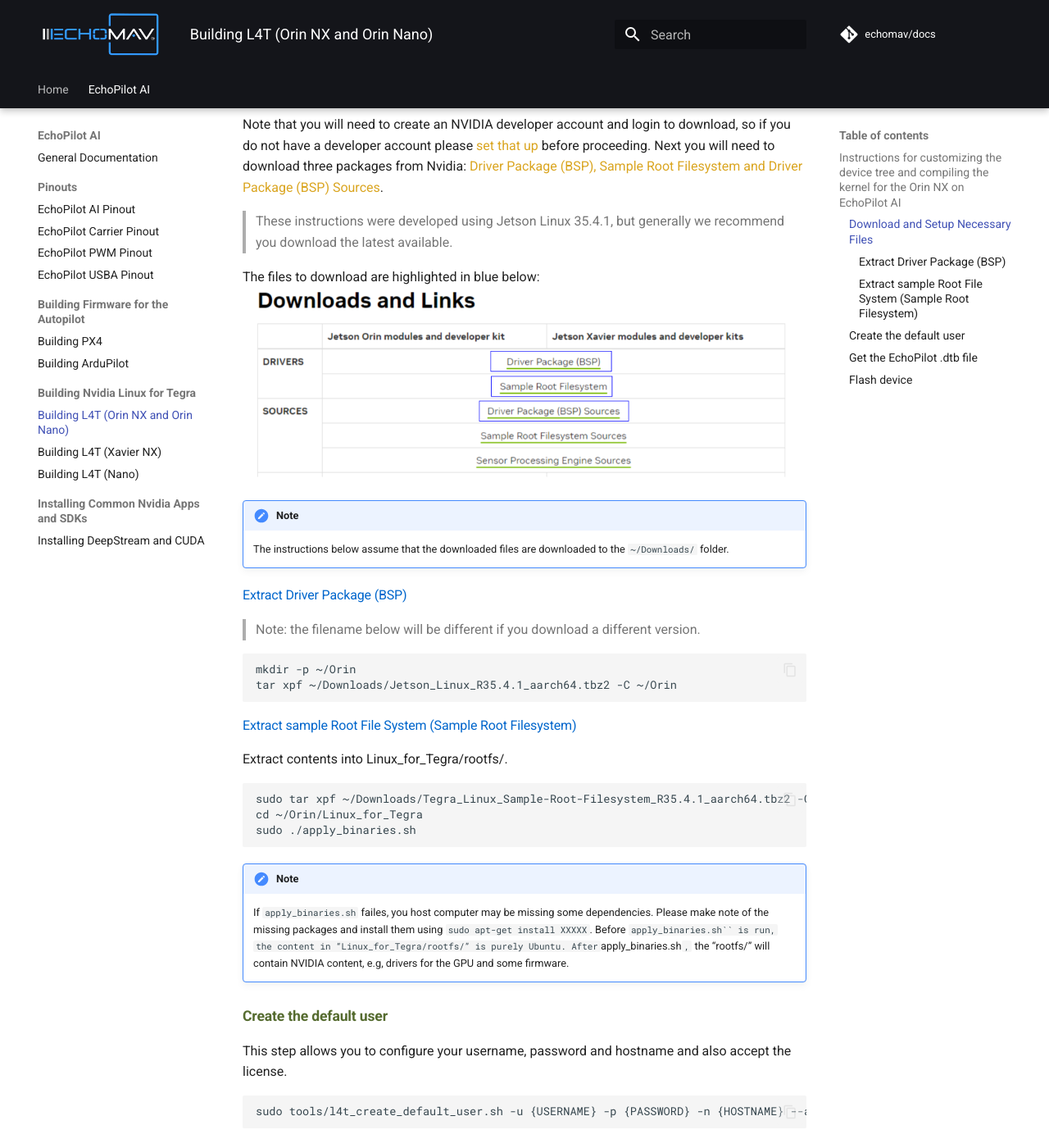
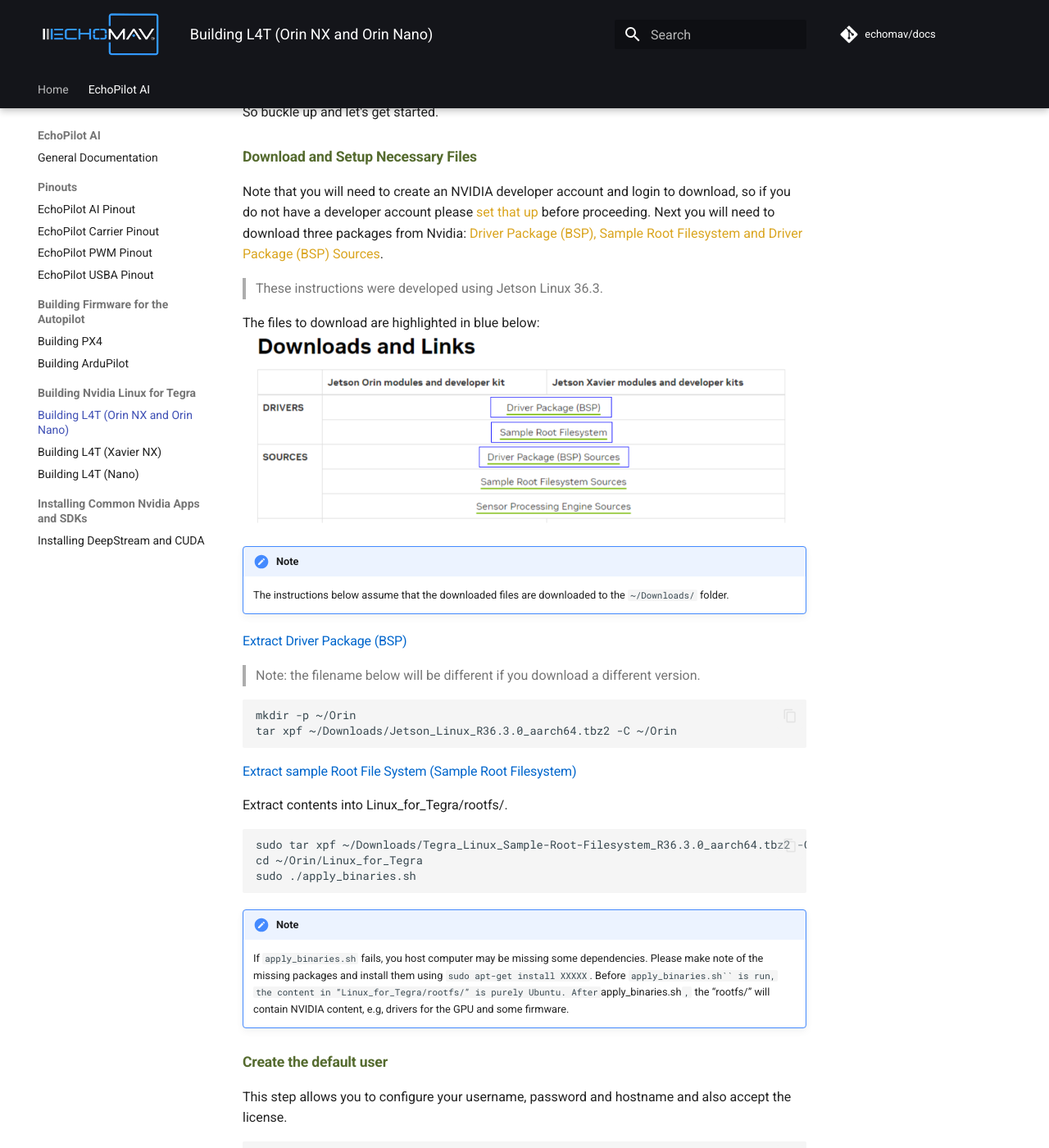
Before and after one commit to EchoMAV/docs, an MkDocs documentation site: the page built from docs/compile_l4t_orin.md, in a window 1280 px wide and 1400 px high, scrolled down 1010 px. Shown: the whole window at 82% size. Built offline with MkDocs 1.6.1 and Material for MkDocs 9.7.7, drawn with Linux system fonts in a browser that asks for light colours; comment, search, counter and statistics services are not loaded; the version menu is left out; some of the changed text lies outside the part shown.

Commit message:
update L4T build for 36.3 on Orin

````diff
--- a/docs/compile_l4t_orin.md
+++ b/docs/compile_l4t_orin.md
@@ -1,4 +1,6 @@
 # Compiling L4T for the Jetson Orin NX and Orin Nano on the EchoPilot AI
+
+# Updated for L4T 36.3
 
 ## Instructions for customizing the device tree and compiling the kernel for the Orin NX on EchoPilot AI
 
@@ -22,13 +24,12 @@
 
 So buckle up and let's get started.
 
-
 ### Download and Setup Necessary Files
 
 Note that you will need to create an NVIDIA developer account and login to download, so if you do not have a developer account please [set that up](https://developer.nvidia.com/login) before proceeding.
-Next you will need to download three packages from Nvidia: [Driver Package (BSP), Sample Root Filesystem and Driver Package (BSP) Sources](https://developer.nvidia.com/embedded/jetson-linux-r3541).
+Next you will need to download three packages from Nvidia: [Driver Package (BSP), Sample Root Filesystem and Driver Package (BSP) Sources](https://developer.nvidia.com/embedded/jetson-linux-r363).
 
-> These instructions were developed using Jetson Linux 35.4.1, but generally we recommend you download the latest available.
+> These instructions were developed using Jetson Linux 36.3.
 
 The files to download are highlighted in blue below:
 ![l4t_downloads_orin](assets/l4t_downloads_orin.png)
@@ -41,18 +42,18 @@
 
 ```
 mkdir -p ~/Orin
-tar xpf ~/Downloads/Jetson_Linux_R35.4.1_aarch64.tbz2 -C ~/Orin
+tar xpf ~/Downloads/Jetson_Linux_R36.3.0_aarch64.tbz2 -C ~/Orin
 ```
 
 #### Extract sample Root File System  (Sample Root Filesystem)
 Extract contents into Linux_for_Tegra/rootfs/.
 ```
-sudo tar xpf ~/Downloads/Tegra_Linux_Sample-Root-Filesystem_R35.4.1_aarch64.tbz2 -C ~/Orin/Linux_for_Tegra/rootfs/
+sudo tar xpf ~/Downloads/Tegra_Linux_Sample-Root-Filesystem_R36.3.0_aarch64.tbz2 -C ~/Orin/Linux_for_Tegra/rootfs/
 cd ~/Orin/Linux_for_Tegra
 sudo ./apply_binaries.sh
 ```
 !!! note
-    If `apply_binaries.sh` failes, you host computer may be missing some dependencies. Please make note of the missing packages and install them using `sudo apt-get install XXXXX`. Before `apply_binaries.sh`` is run, the content in “Linux_for_Tegra/rootfs/” is purely Ubuntu. After `apply_binaries.sh`,` the “rootfs/” will contain NVIDIA content, e.g, drivers for the GPU and some firmware.
+    If `apply_binaries.sh` fails, you host computer may be missing some dependencies. Please make note of the missing packages and install them using `sudo apt-get install XXXXX`. Before `apply_binaries.sh`` is run, the content in “Linux_for_Tegra/rootfs/” is purely Ubuntu. After `apply_binaries.sh`,` the “rootfs/” will contain NVIDIA content, e.g, drivers for the GPU and some firmware.
 
 ### Create the default user
 
````
Also changed, not shown: other parts of docs/compile_l4t_orin.md (+1 -1 lines).
